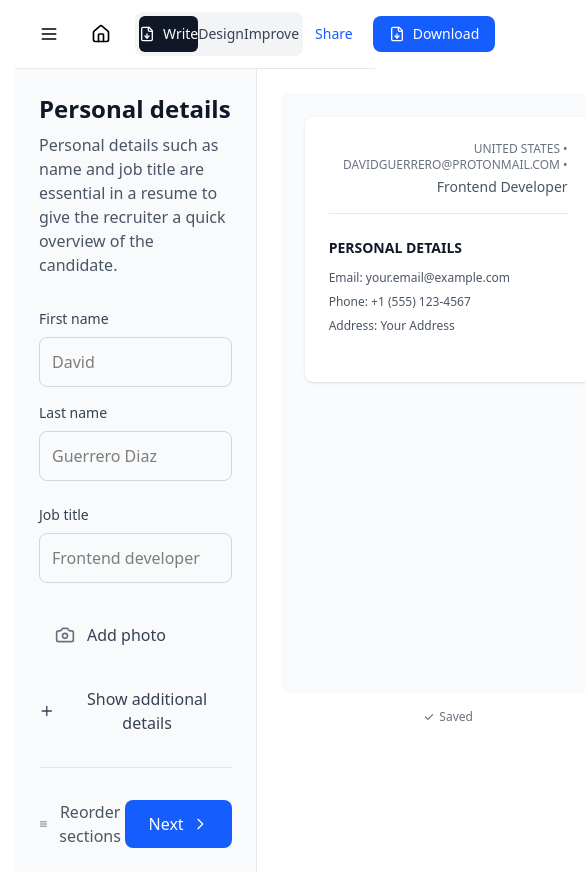
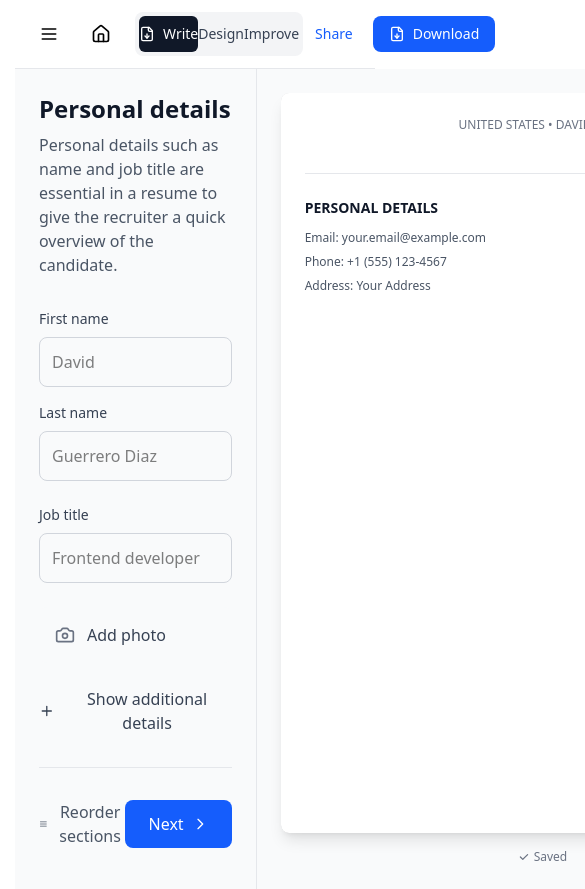
Before and after one commit to DavidGD616/ResuEase, a React (Vite) app in the folder apps/app/: page / in a window 390 px wide. Shown: the top 889 px of the page, 585 px wide, since content can reach past the window. Built offline with nearby package versions, Linux system fonts and the light colour scheme.

Commit message:
style: Update DocumentPreview and PreviewPanel for improved layout and responsiveness

```diff
--- a/apps/app/src/components/layout/DocumentPreview.jsx
+++ b/apps/app/src/components/layout/DocumentPreview.jsx
@@ -1,6 +1,6 @@
 function DocumentPreview({ formData }) {
   return (
-    <div className="bg-white p-6 rounded-lg shadow-sm">
+    <div className="h-full bg-white p-6 rounded-lg shadow-sm">
       {/* Document Preview Header */}
       <div className="text-right mb-6 border-b border-gray-200 pb-4">
         <div className="text-xs text-gray-500 mb-1">
--- a/apps/app/src/components/layout/PreviewPanel.jsx
+++ b/apps/app/src/components/layout/PreviewPanel.jsx
@@ -2,15 +2,28 @@ import DocumentPreview from './DocumentPreview';
 
 function PreviewPanel({ formData }) {
   return (
-    <div className="w-96 bg-white border-l border-gray-200 p-6">
-      <div className="bg-gray-50 rounded-lg p-6 min-h-[600px]">
+    <div className="w-auto bg-gray-50 border-l border-gray-200 p-6">
+      <div
+        className="relative bg-gray-50 overflow-hidden rounded-lg shadow-lg inset-shadow-sm"
+        style={{
+          aspectRatio: "0.7076648841354723",
+          width: "calc((100vh - 104px) * 0.7076648841354723)",
+          maxWidth: "100%",
+          maxHeight: "100%",
+          height: "fit-content",
+        }}
+      >
         <DocumentPreview formData={formData} />
       </div>
 
       <div className="flex items-center justify-center mt-4 text-xs text-gray-500">
         <div className="flex items-center gap-1">
           <svg className="w-3 h-3" fill="currentColor" viewBox="0 0 20 20">
-            <path fillRule="evenodd" d="M16.707 5.293a1 1 0 010 1.414l-8 8a1 1 0 01-1.414 0l-4-4a1 1 0 011.414-1.414L8 12.586l7.293-7.293a1 1 0 011.414 0z" clipRule="evenodd" />
+            <path
+              fillRule="evenodd"
+              d="M16.707 5.293a1 1 0 010 1.414l-8 8a1 1 0 01-1.414 0l-4-4a1 1 0 011.414-1.414L8 12.586l7.293-7.293a1 1 0 011.414 0z"
+              clipRule="evenodd"
+            />
           </svg>
           Saved
         </div>
```
